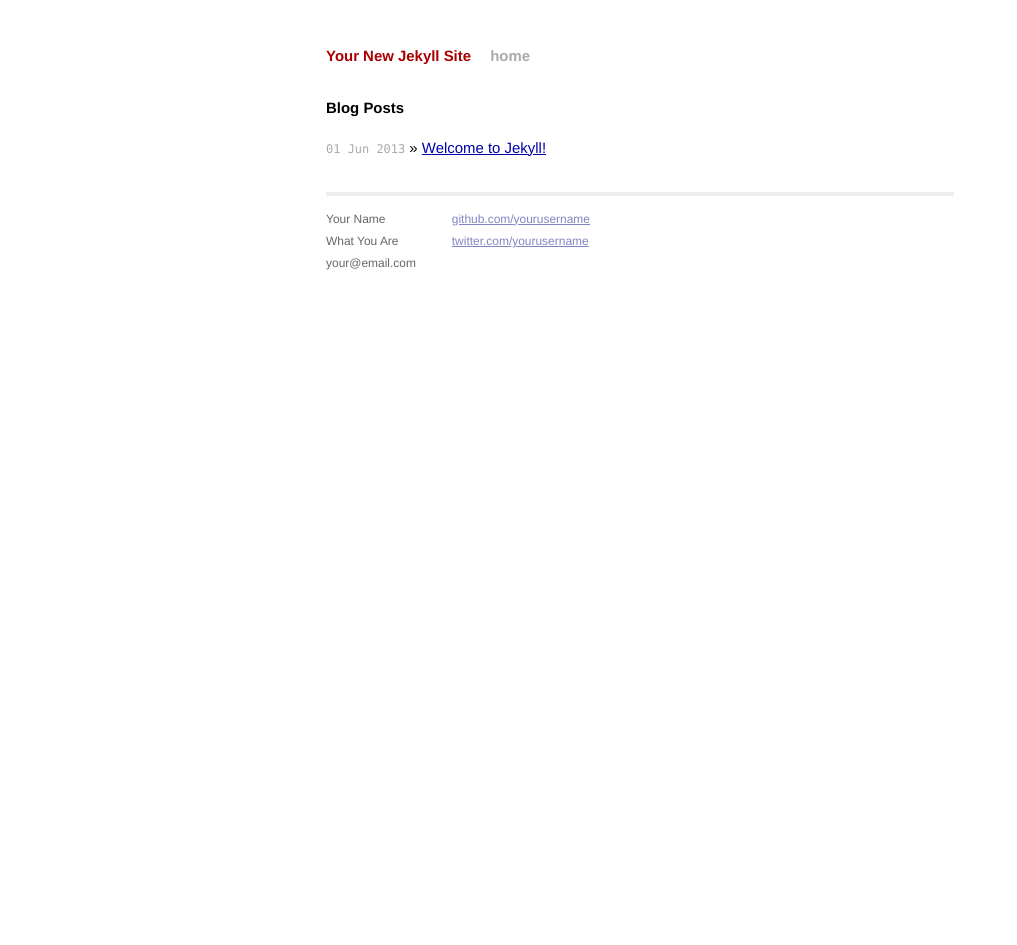
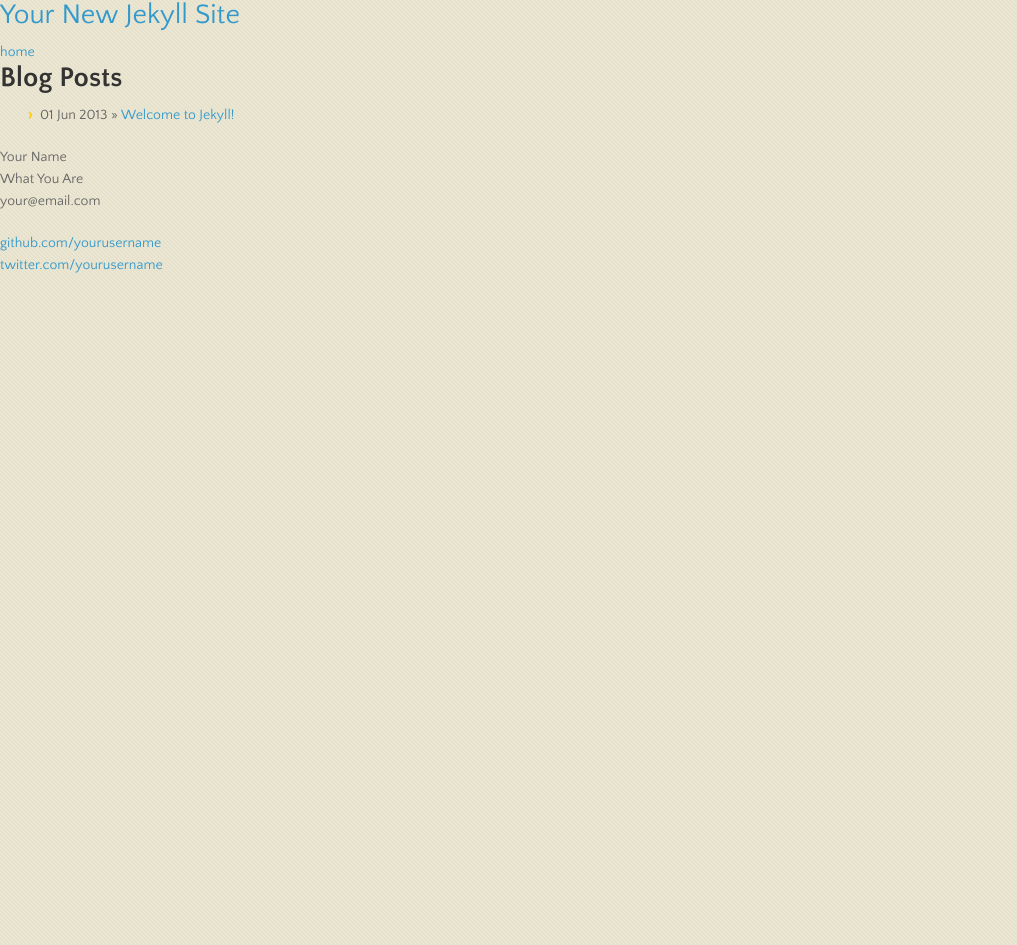
Before and after one commit to vesselxx/vessel.github.io, a Jekyll site: the page built from index.html, in a window 1280 px wide. Shown: the whole page, without its empty margins (0-1017 px from the left). Built offline with Jekyll 4.4.1, drawn with Linux system fonts in a browser that asks for light colours; nearby versions of some CDN libraries; after the commit the page ends 900 px from its top, so only the background shows below that.

Commit message:
css関連

```diff
--- a/_layouts/default.html
+++ b/_layouts/default.html
@@ -1,18 +1,38 @@
 <!DOCTYPE html>
 <html>
-    <head>
-        <meta charset="utf-8">
+    <!-- <head> -->
+<!--         <meta charset="utf-8">
         <meta http-equiv="X-UA-Compatible" content="IE=edge,chrome=1">
         <title>{{ page.title }}</title>
-        <meta name="viewport" content="width=device-width">
+        <meta name="viewport" content="width=device-width"> -->
 
         <!-- syntax highlighting CSS -->
-        <link rel="stylesheet" href="/css/syntax.css">
+        <!-- <link rel="stylesheet" href="/css/syntax.css"> -->
 
         <!-- Custom CSS -->
-        <link rel="stylesheet" href="/css/main.css">
+        <!-- <link rel="stylesheet" href="/css/main.css"> -->
 
-    </head>
+    <!-- </head> -->
+
+  <head>
+    <meta charset="utf-8">
+    <meta http-equiv="X-UA-Compatible" content="chrome=1">
+    <title>Vessel.github.io by vessel</title>
+    <meta name="viewport" content="width=device-width, initial-scale=1, user-scalable=no">
+
+    <link rel="stylesheet" href="/stylesheets/styles.css">
+
+    <link rel="stylesheet" href="/stylesheets/pygment_trac.css">
+
+    <script src="https://ajax.googleapis.com/ajax/libs/jquery/1.7.1/jquery.min.js"></script>
+    <script src="/javascripts/main.js"></script>
+    <!--[if lt IE 9]>
+      <script src="//html5shiv.googlecode.com/svn/trunk/html5.js"></script>
+    <![endif]-->
+
+  </head>
+
+
     <body>
 
         <div class="container">
```
